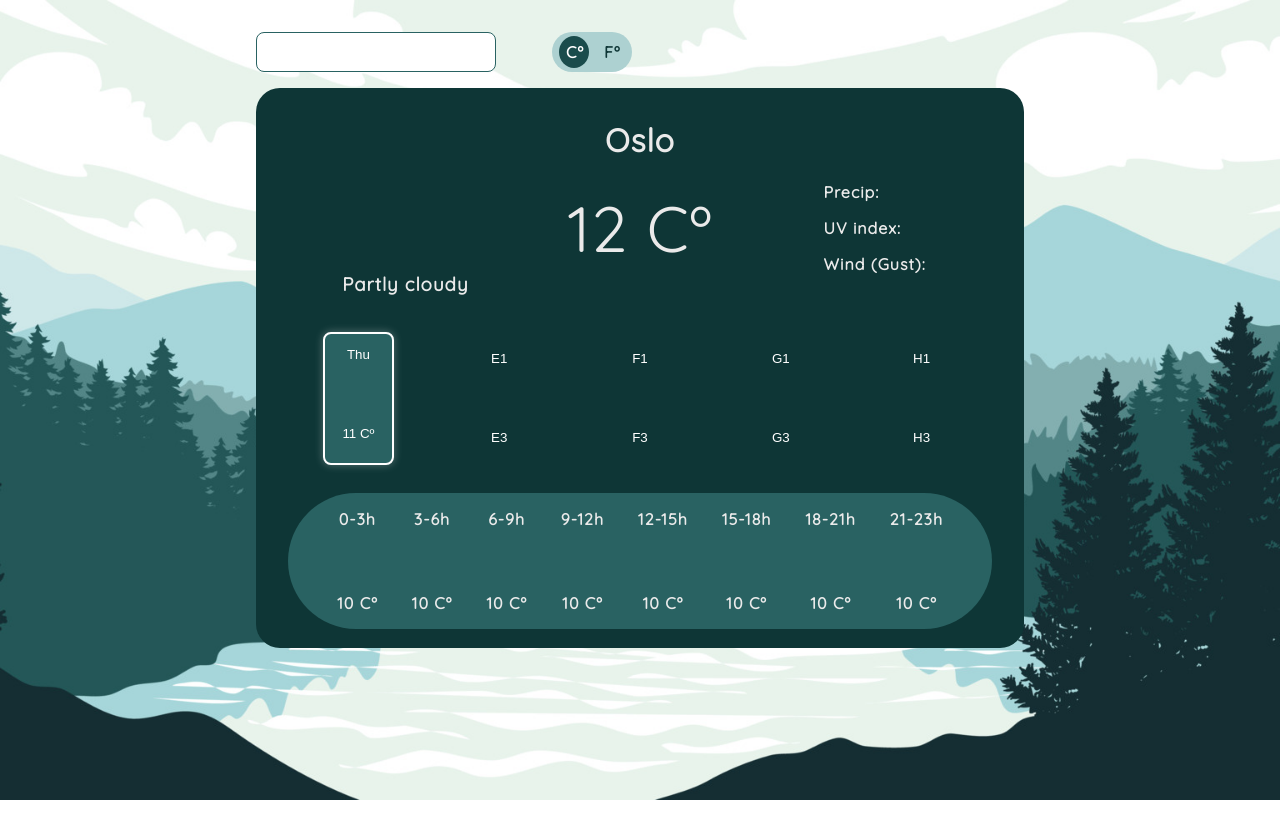
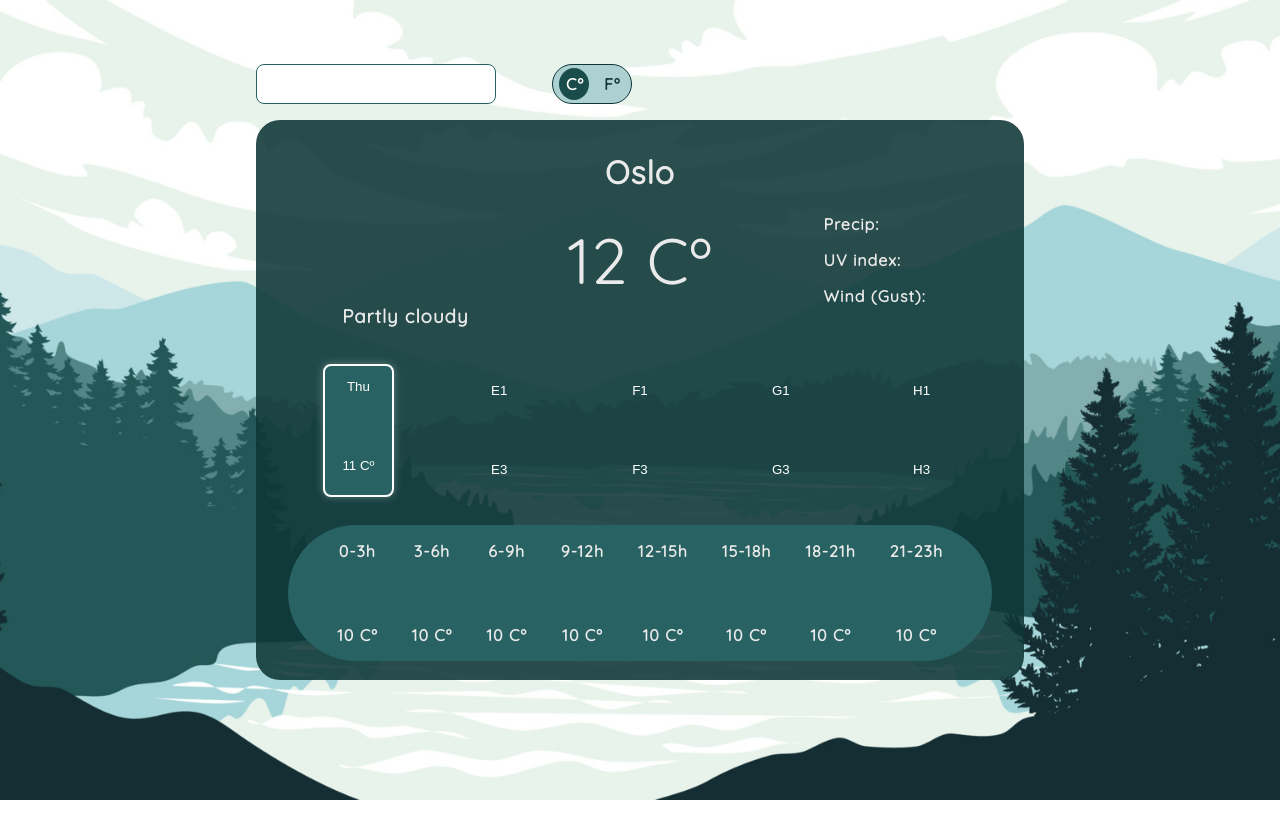
Before and after one commit to detrett/weather-app, a website built with webpack: page src/template.html in a window 1280 px wide. Built offline with nearby package versions, Linux system fonts and the light colour scheme; no server answers.

Commit message:
style: tweak minor color changes

```diff
--- a/src/styles.css
+++ b/src/styles.css
@@ -107,7 +107,7 @@ html {
   display: flex;
   gap: 2rem;
   margin: auto;
-  margin-block: 2rem 1rem;
+  margin-block: 4rem 1rem;
 
   & #search-form {
     align-self: flex-end;
@@ -155,7 +155,7 @@ html {
 /* Main container */
 
 #main-container {
-  background-color: var(--theme-primary);
+  background-color: #0e3636e0;
   color: var(--neutral-light);
   border-radius: 24px;
   width: 60%;
@@ -376,6 +376,7 @@ html {
 .layer {
   width: 100%;
   background-color: var(--theme-lighter);
+  border: 1px solid var(--theme-primary);
   border-radius: 24px;
   transition: 0.3s ease all;
   z-index: 1;
```
